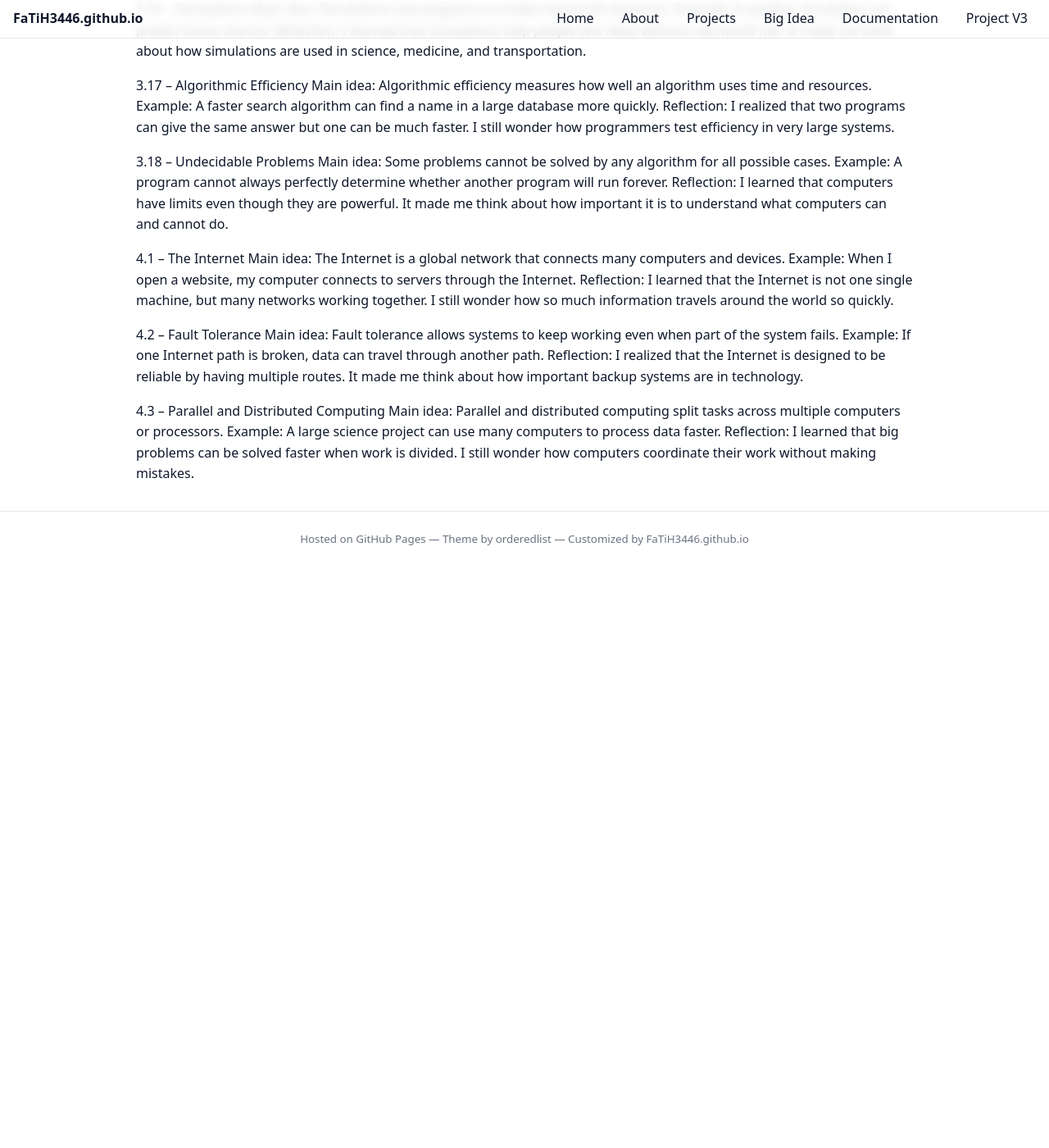
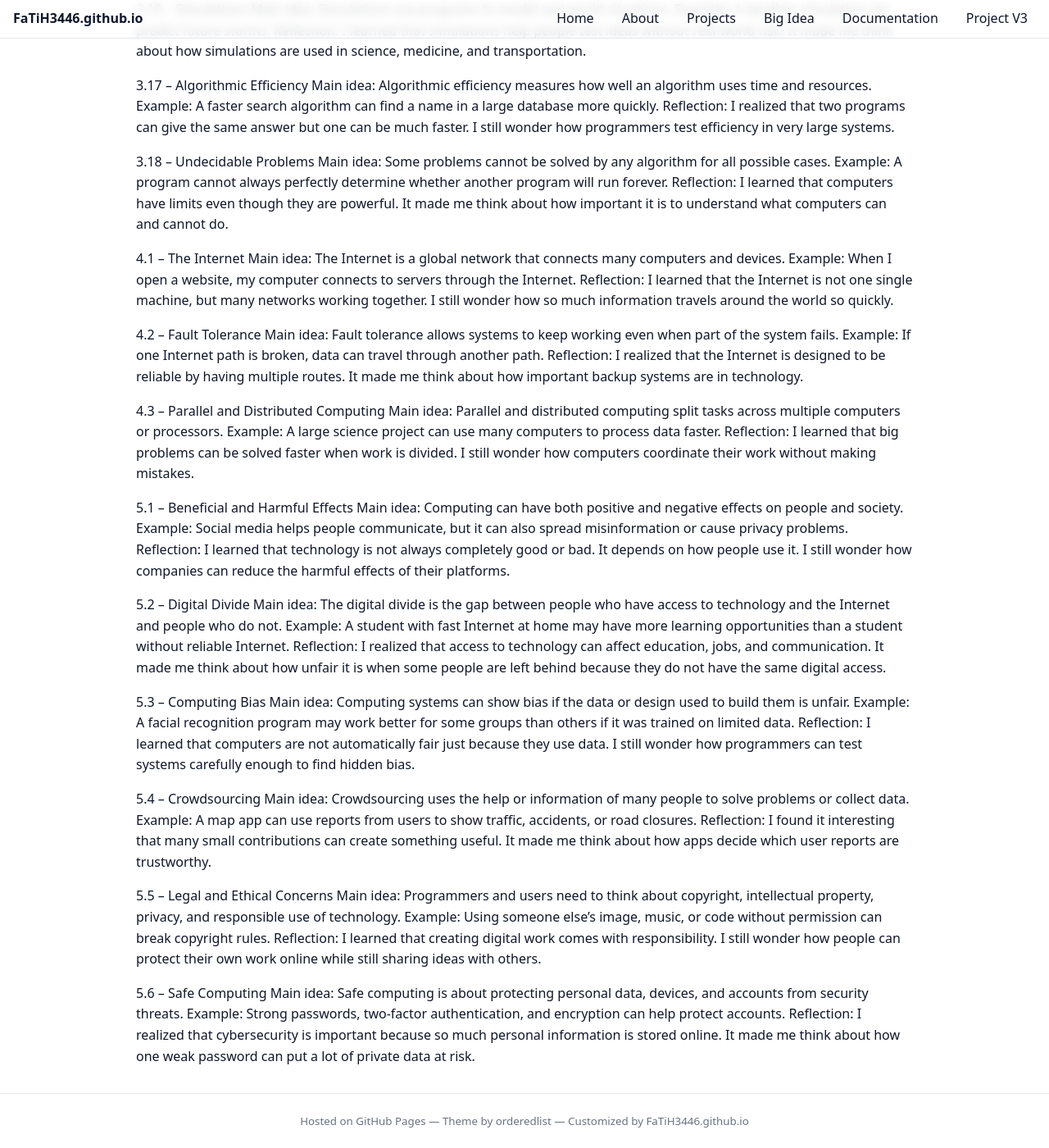
Before and after one commit to FaTiH3446/FaTiH3446.github.io, a Jekyll site: the page built from bigideas.md, in a window 1280 px wide and 1400 px high, scrolled down 3049 px. Shown: the whole window at 82% size. Built offline with Jekyll 4.4.1, drawn with Linux system fonts in a browser that asks for light colours; our own code applies the rules of GitHub Pages for plain Markdown files; before the commit the page ends 3738 px from its top, so only the background shows below that.

Commit message:
Add sections on computing concepts and reflections

```diff
--- a/bigideas.md
+++ b/bigideas.md
@@ -171,3 +171,33 @@ Reflection: I realized that the Internet is designed to be reliable by having mu
 Main idea: Parallel and distributed computing split tasks across multiple computers or processors.
 Example: A large science project can use many computers to process data faster.
 Reflection: I learned that big problems can be solved faster when work is divided. I still wonder how computers coordinate their work without making mistakes.
+
+5.1 – Beneficial and Harmful Effects
+Main idea: Computing can have both positive and negative effects on people and society.
+Example: Social media helps people communicate, but it can also spread misinformation or cause privacy problems.
+Reflection: I learned that technology is not always completely good or bad. It depends on how people use it. I still wonder how companies can reduce the harmful effects of their platforms.
+
+5.2 – Digital Divide
+Main idea: The digital divide is the gap between people who have access to technology and the Internet and people who do not.
+Example: A student with fast Internet at home may have more learning opportunities than a student without reliable Internet.
+Reflection: I realized that access to technology can affect education, jobs, and communication. It made me think about how unfair it is when some people are left behind because they do not have the same digital access.
+
+5.3 – Computing Bias
+Main idea: Computing systems can show bias if the data or design used to build them is unfair.
+Example: A facial recognition program may work better for some groups than others if it was trained on limited data.
+Reflection: I learned that computers are not automatically fair just because they use data. I still wonder how programmers can test systems carefully enough to find hidden bias.
+
+5.4 – Crowdsourcing
+Main idea: Crowdsourcing uses the help or information of many people to solve problems or collect data.
+Example: A map app can use reports from users to show traffic, accidents, or road closures.
+Reflection: I found it interesting that many small contributions can create something useful. It made me think about how apps decide which user reports are trustworthy.
+
+5.5 – Legal and Ethical Concerns
+Main idea: Programmers and users need to think about copyright, intellectual property, privacy, and responsible use of technology.
+Example: Using someone else’s image, music, or code without permission can break copyright rules.
+Reflection: I learned that creating digital work comes with responsibility. I still wonder how people can protect their own work online while still sharing ideas with others.
+
+5.6 – Safe Computing
+Main idea: Safe computing is about protecting personal data, devices, and accounts from security threats.
+Example: Strong passwords, two-factor authentication, and encryption can help protect accounts.
+Reflection: I realized that cybersecurity is important because so much personal information is stored online. It made me think about how one weak password can put a lot of private data at risk.
```
